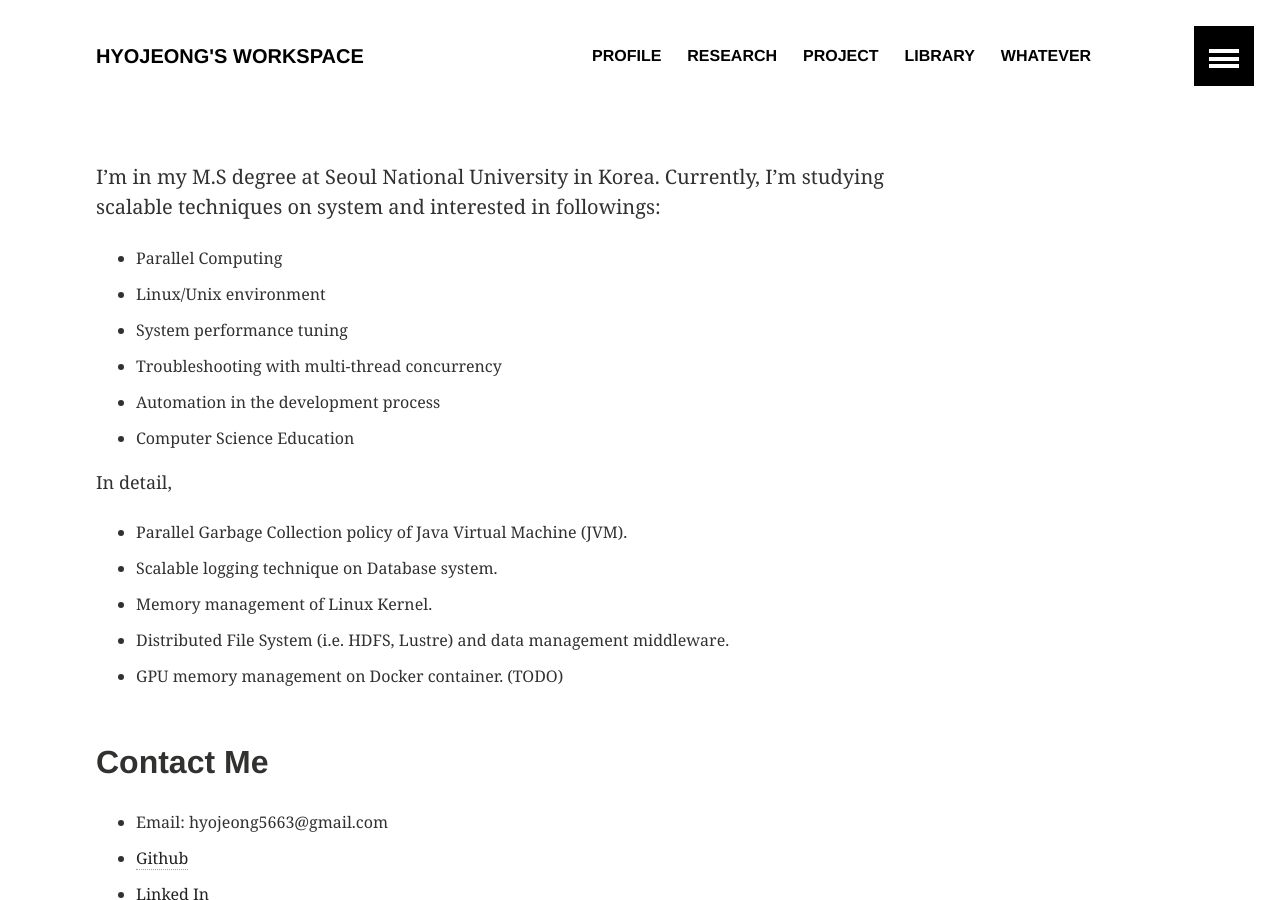
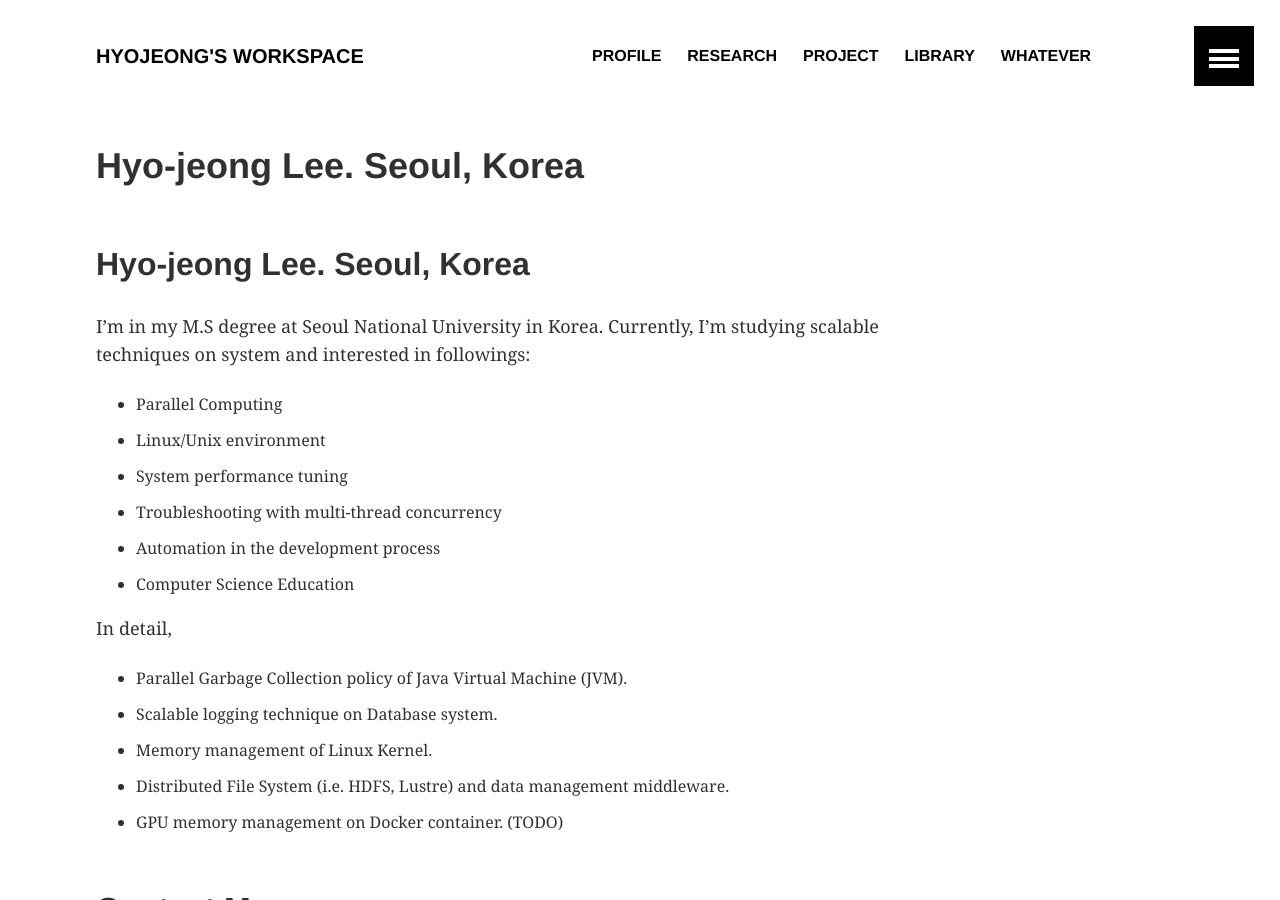
Before and after one commit to hyojeonglee/hyojeonglee.github.io, a Jekyll site: the page built from profile/index.md, in a window 1280 px wide and 900 px high. Built offline with Jekyll 4.4.1, drawn with Linux system fonts in a browser that asks for light colours; our own code applies the rules of GitHub Pages for plain Markdown files.

Commit message:
update profile

```diff
--- a/profile/index.md
+++ b/profile/index.md
@@ -12,6 +12,7 @@ share: true
 ads: false
 ---
 
+## Hyo-jeong Lee. Seoul, Korea
 I'm in my M.S degree at Seoul National University in Korea. Currently, I'm studying scalable techniques on system and interested in followings:
 * Parallel Computing
 * Linux/Unix environment
```
Also changed, not shown: 9 other files.
